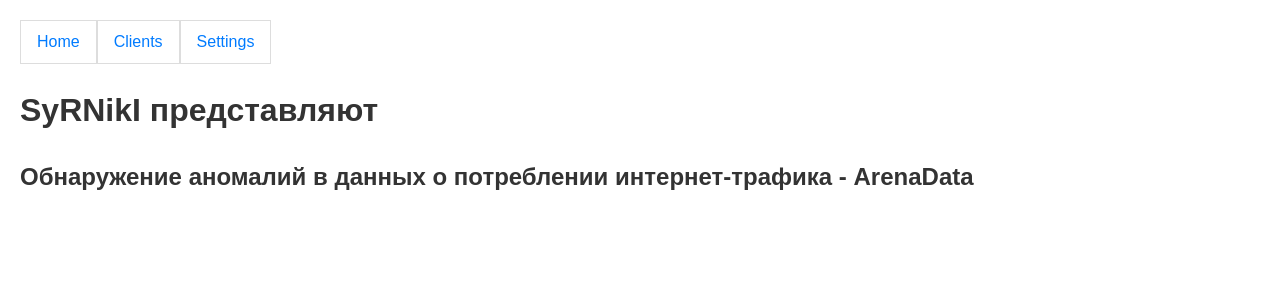
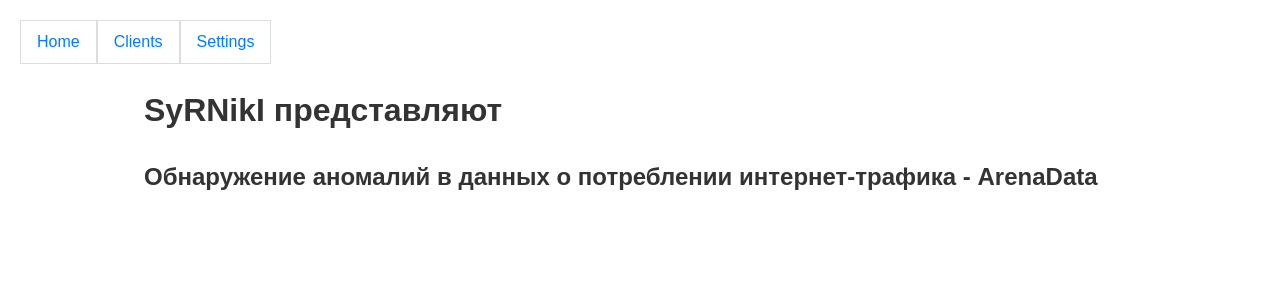
Before and after one commit to Nikevich/SyRNikICS, a Flask app: page / in a window 1280 px wide. Shown: the top 300 px of the page. Run offline with Flask 3, Linux system fonts and the light colour scheme; parts of the project's set-up code (start-up, migrations or seed data) failed here and were passed over.

Commit message:
Центрирование контента

```diff
--- a/templates/base.html
+++ b/templates/base.html
@@ -61,6 +61,10 @@
         li a:hover {
             background-color: #ddd;
         }
+        .main-box {
+            margin: 0 auto; /* Центрирование по горизонтали */
+            width: 80%; /* Устанавливаем ширину блока */
+        }
         .button-container {
             text-align: center;
             margin-top: 40px;
```
